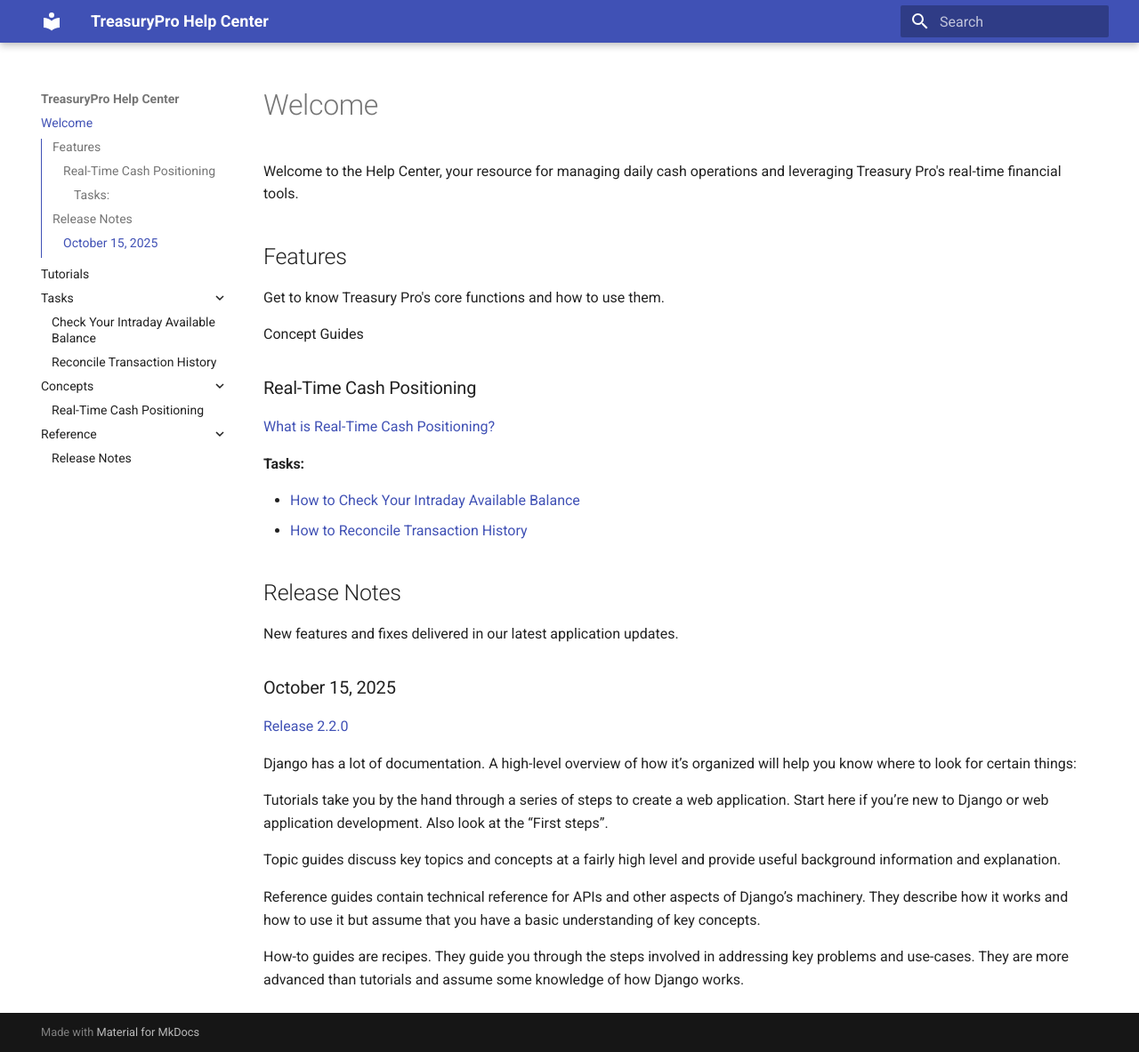
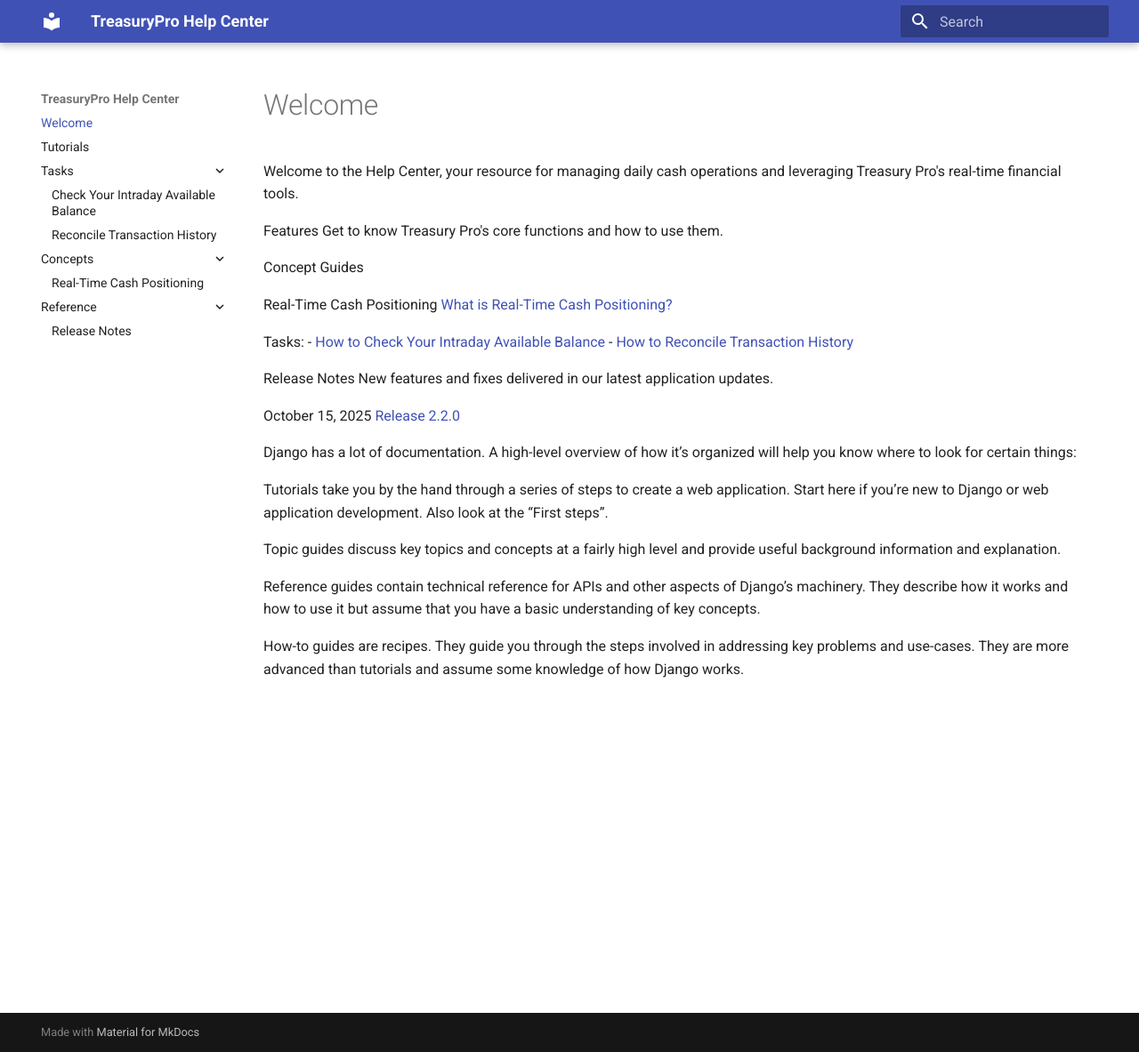
Before and after one commit to aitechnicalwriter/treasurypro-docs, an MkDocs documentation site: the page built from docs/index.md, in a window 1280 px wide and 1183 px high. Shown: the whole window at 89% size. Built offline with MkDocs 1.6.1 and Material for MkDocs 9.7.7, drawn with Linux system fonts in a browser that asks for light colours.

Commit message:
Update documentation

```diff
--- a/docs/index.md
+++ b/docs/index.md
@@ -2,23 +2,23 @@
 
 Welcome to the Help Center, your resource for managing daily cash operations and leveraging Treasury Pro's real-time financial tools.
 
-## Features
+Features
 Get to know Treasury Pro's core functions and how to use them.
 
 Concept Guides
 
 
-### Real-Time Cash Positioning
+Real-Time Cash Positioning
 [What is Real-Time Cash Positioning?](Concepts/01_real_time_cash_positioning.md)
 
-#### Tasks:
+Tasks:
 - [How to Check Your Intraday Available Balance](Tasks/02_check_intraday_balance.md)
 - [How to Reconcile Transaction History](Tasks/03_reconcile_transaction_history.md)
 
-## Release Notes
+Release Notes
 New features and fixes delivered in our latest application updates.
 
-### October 15, 2025
+October 15, 2025
 [Release 2.2.0](Reference/treasurypro_release_notes.md)
 
 Django has a lot of documentation. A high-level overview of how it’s organized will help you know where to look for certain things:
```
Also changed, not shown: docs/Tutorials/tutorial.md (added, +1 -0 lines).
